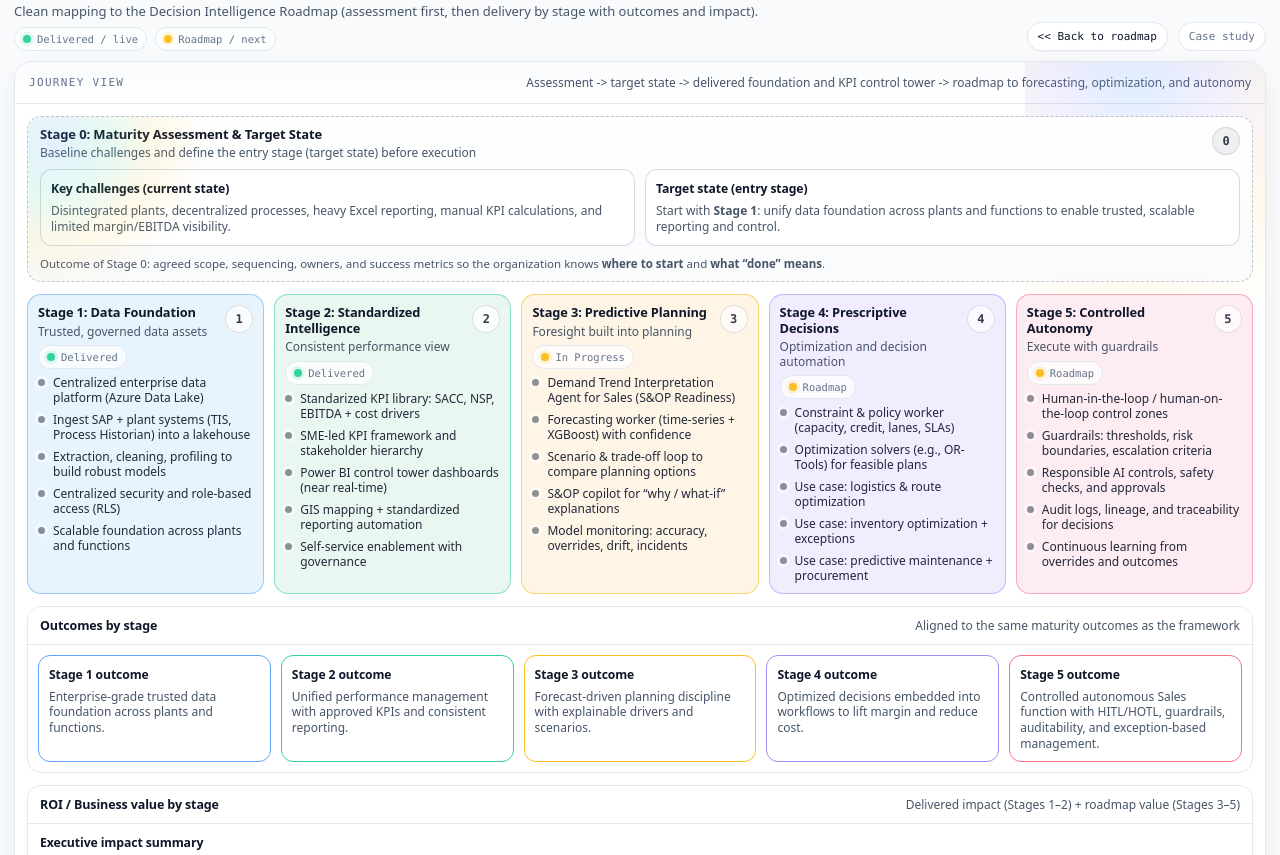
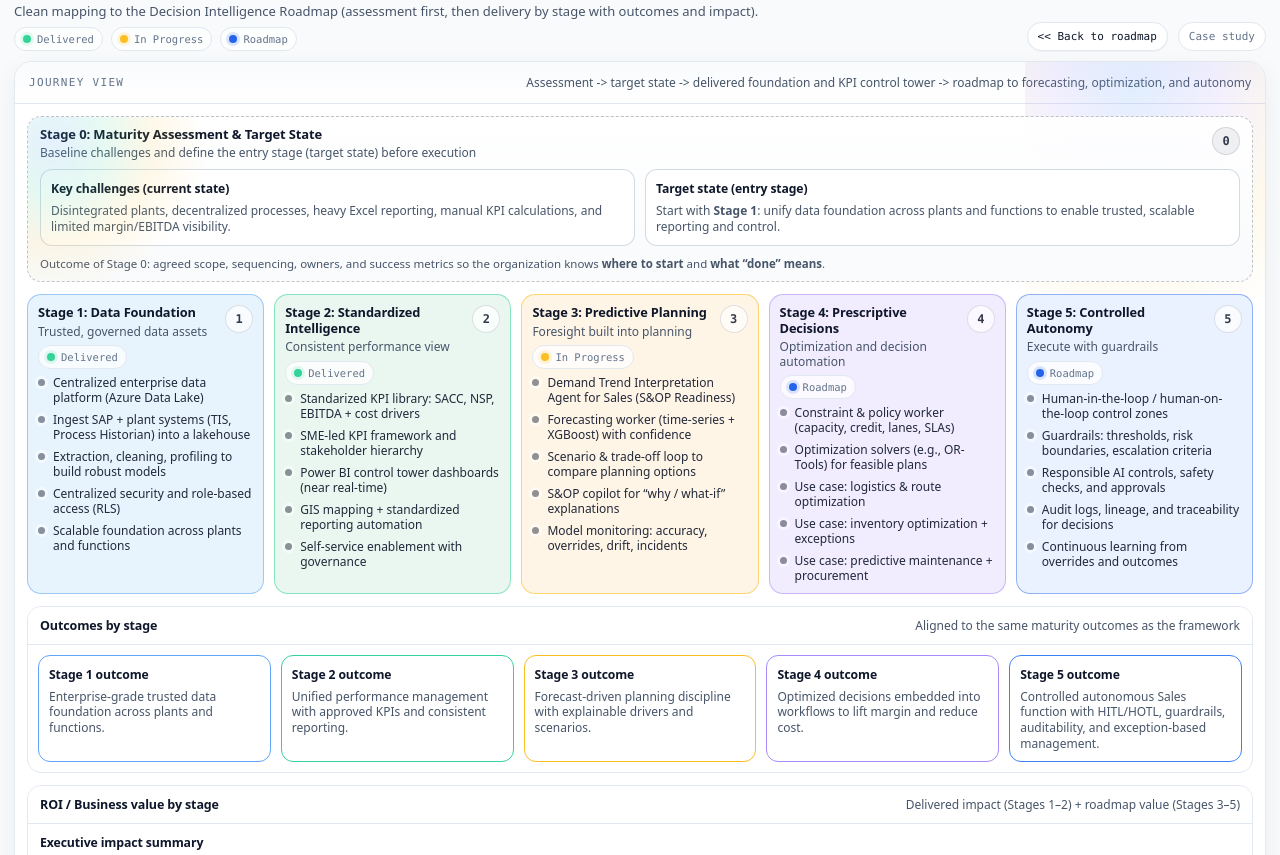
Before and after one commit to bhavani-kannan/kickoff-presentation, a plain HTML site: page adani.html in a window 1280 px wide. Shown: the part 51-906 px from the top of the page. Drawn offline with Linux system fonts and the light colour scheme.

Commit message:
Update adani.html

```diff
--- a/adani.html
+++ b/adani.html
@@ -18,14 +18,21 @@
       --p2:#EAF7F0;
       --p3:#FFF5E6;
       --p4:#F2ECFF;
-      --p5:#FDECF1;
+
+      /* CHANGED: remove pink/red from Stage 5 */
+      --p5:#EAF2FF; /* light blue */
 
       --b0:#94a3b8;
       --b1:#60a5fa;
-      --b2:#34d399;
-      --b3:#fbbf24;
+      --b2:#34d399; /* Delivered */
+      --b3:#fbbf24; /* In Progress */
       --b4:#a78bfa;
-      --b5:#fb7185;
+
+      /* CHANGED: remove pink/red from Stage 5 border */
+      --b5:#3b82f6; /* blue */
+
+      /* NEW: Roadmap blue (more prominent than grey on white) */
+      --bR:#2563eb;
 
       --mono: ui-monospace, SFMono-Regular, Menlo, Monaco, Consolas, "Liberation Mono", "Courier New", monospace;
       --sans: ui-sans-serif, system-ui, -apple-system, Segoe UI, Roboto, Helvetica, Arial, "Apple Color Emoji","Segoe UI Emoji";
@@ -202,7 +209,9 @@
     .stage.s2{ background: var(--p2); border-color: rgba(52,211,153,.55); }
     .stage.s3{ background: var(--p3); border-color: rgba(251,191,36,.60); }
     .stage.s4{ background: var(--p4); border-color: rgba(167,139,250,.55); }
-    .stage.s5{ background: var(--p5); border-color: rgba(251,113,133,.55); }
+
+    /* CHANGED: Stage 5 is now light blue, not pink/red */
+    .stage.s5{ background: var(--p5); border-color: rgba(37,99,235,.45); }
 
     .stage-head{
       display:flex;
@@ -240,7 +249,7 @@
       flex: 0 0 auto;
     }
 
-    /* Delivered vs roadmap badges */
+    /* Delivered vs status badges */
     .badge-row{
       display:flex;
       gap:8px;
@@ -260,8 +269,23 @@
       color: var(--muted2);
       white-space: nowrap;
     }
-    .dotg{ width:8px;height:8px;border-radius:999px;background: var(--b2); box-shadow: 0 0 0 3px rgba(52,211,153,.14); }
-    .dotb{ width:8px;height:8px;border-radius:999px;background: var(--b3); box-shadow: 0 0 0 3px rgba(251,191,36,.16); }
+
+    /* CHANGED: three legend dots */
+    .dotg{
+      width:8px;height:8px;border-radius:999px;
+      background: var(--b2);
+      box-shadow: 0 0 0 3px rgba(52,211,153,.14);
+    }
+    .doty{
+      width:8px;height:8px;border-radius:999px;
+      background: var(--b3);
+      box-shadow: 0 0 0 3px rgba(251,191,36,.16);
+    }
+    .dotr{
+      width:8px;height:8px;border-radius:999px;
+      background: var(--bR);
+      box-shadow: 0 0 0 3px rgba(37,99,235,.16);
+    }
 
     /* Stage 0 band */
     .stage0{
@@ -368,7 +392,10 @@
     .obox.s2{ border-color: var(--b2); }
     .obox.s3{ border-color: var(--b3); }
     .obox.s4{ border-color: var(--b4); }
+
+    /* CHANGED: Stage 5 outcome border no longer pink/red */
     .obox.s5{ border-color: var(--b5); }
+
     .obox h4{
       margin:0;
       font-size: 12.2px;
@@ -525,9 +552,12 @@
         <div class="sub">
           Clean mapping to the Decision Intelligence Roadmap (assessment first, then delivery by stage with outcomes and impact).
         </div>
+
+        <!-- CHANGED: 3-item legend -->
         <div class="badge-row" aria-label="Legend">
-          <span class="badge"><span class="dotg"></span>Delivered / live</span>
-          <span class="badge"><span class="dotb"></span>Roadmap / next</span>
+          <span class="badge"><span class="dotg"></span>Delivered</span>
+          <span class="badge"><span class="doty"></span>In Progress</span>
+          <span class="badge"><span class="dotr"></span>Roadmap</span>
         </div>
       </div>
 
@@ -571,7 +601,7 @@
           </div>
         </section>
 
-        <!-- STAGES (SPACED LIKE INDEX) -->
+        <!-- STAGES -->
         <div class="cols" aria-label="Five stages">
 
           <article class="stage s1">
@@ -614,13 +644,14 @@
             </ul>
           </article>
 
+          <!-- CHANGED: Stage 3 uses yellow doty for In Progress -->
           <article class="stage s3">
             <div class="stage-head">
               <div>
                 <h3>Stage 3: Predictive Planning</h3>
                 <div class="tagline">Foresight built into planning</div>
                 <div class="badge-row">
-                  <span class="badge"><span class="dotb"></span>In Progress</span>
+                  <span class="badge"><span class="doty"></span>In Progress</span>
                 </div>
               </div>
               <div class="num">3</div>
@@ -634,13 +665,14 @@
             </ul>
           </article>
 
+          <!-- CHANGED: Stage 4 uses blue dotr for Roadmap -->
           <article class="stage s4">
             <div class="stage-head">
               <div>
                 <h3>Stage 4: Prescriptive Decisions</h3>
                 <div class="tagline">Optimization and decision automation</div>
                 <div class="badge-row">
-                  <span class="badge"><span class="dotb"></span>Roadmap</span>
+                  <span class="badge"><span class="dotr"></span>Roadmap</span>
                 </div>
               </div>
               <div class="num">4</div>
@@ -654,13 +686,14 @@
             </ul>
           </article>
 
+          <!-- CHANGED: Stage 5 uses blue dotr for Roadmap + no pink/red palette -->
           <article class="stage s5">
             <div class="stage-head">
               <div>
                 <h3>Stage 5: Controlled Autonomy</h3>
                 <div class="tagline">Execute with guardrails</div>
                 <div class="badge-row">
-                  <span class="badge"><span class="dotb"></span>Roadmap</span>
+                  <span class="badge"><span class="dotr"></span>Roadmap</span>
                 </div>
               </div>
               <div class="num">5</div>
@@ -676,7 +709,7 @@
 
         </div>
 
-        <!-- OUTCOMES BY STAGE (ALIGNED) -->
+        <!-- OUTCOMES -->
         <section class="outcome" aria-label="Outcomes by stage">
           <div class="outcome-top">
             <div class="title">Outcomes by stage</div>
@@ -708,14 +741,12 @@
         </section>
 
         <!-- ROI BY STAGE (ADANI) -->
-
         <section class="outcome roi" aria-label="ROI by stage for Adani">
           <div class="outcome-top">
             <div class="title">ROI / Business value by stage</div>
             <div class="desc">Delivered impact (Stages 1–2) + roadmap value (Stages 3–5)</div>
           </div>
 
-	  <!-- Executive framing (no inflated % claims) -->
           <div style="padding:10px 12px; border-bottom:1px solid var(--line); background: rgba(255,255,255,.9);">
             <div style="font-weight: 900; font-size: 12.3px; letter-spacing:-0.01em;">
               Executive impact summary
@@ -829,7 +860,7 @@
           </div>
         </section>
 
-        <!-- WHAT CHANGED (MOVE BELOW OUTCOMES) -->
+        <!-- WHAT CHANGED -->
         <section class="section" aria-label="What changed">
           <div class="section-top">
             <div class="title">What changed</div>
```
Lines whose indentation alone changed are shown as unchanged.
